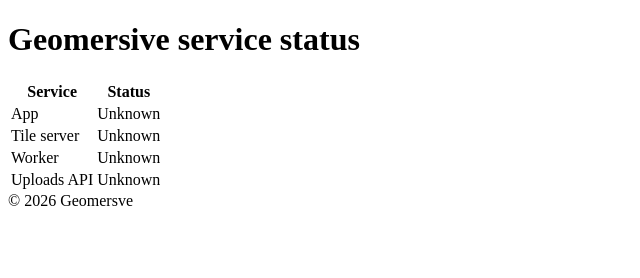
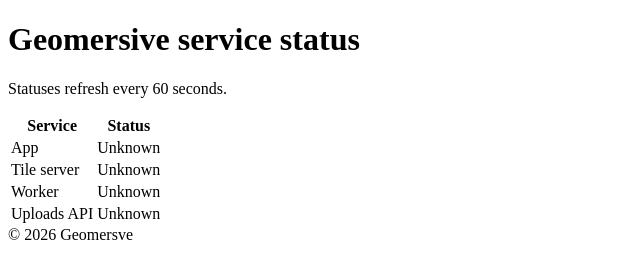
Before and after one commit to GeomersiveTeam/geomersive-status-page, a plain HTML site: page site/index.html in a window 1280 px wide. Shown: the whole page, without its empty margins (0-640 px from the left). Drawn offline with Linux system fonts and the light colour scheme; no server answers.

Commit message:
Add refresh note to status page

```diff
--- a/site/index.html
+++ b/site/index.html
@@ -6,6 +6,7 @@
 </head>
 <body>
   <h1>Geomersive service status</h1>
+    <p>Statuses refresh every 60 seconds.</p>
   <table id="services">
     <tr><th>Service</th><th>Status</th></tr>
   </table>
```
